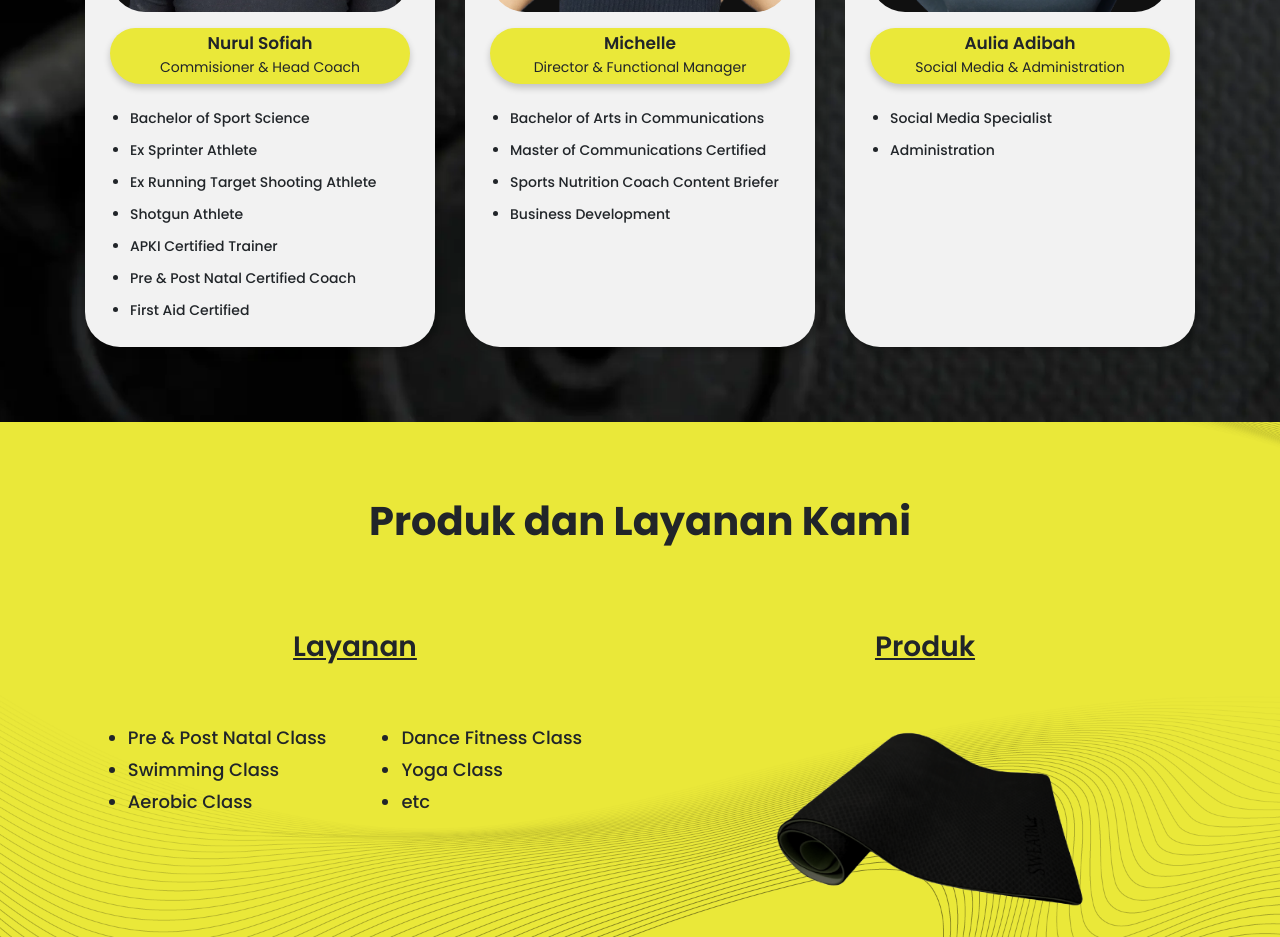
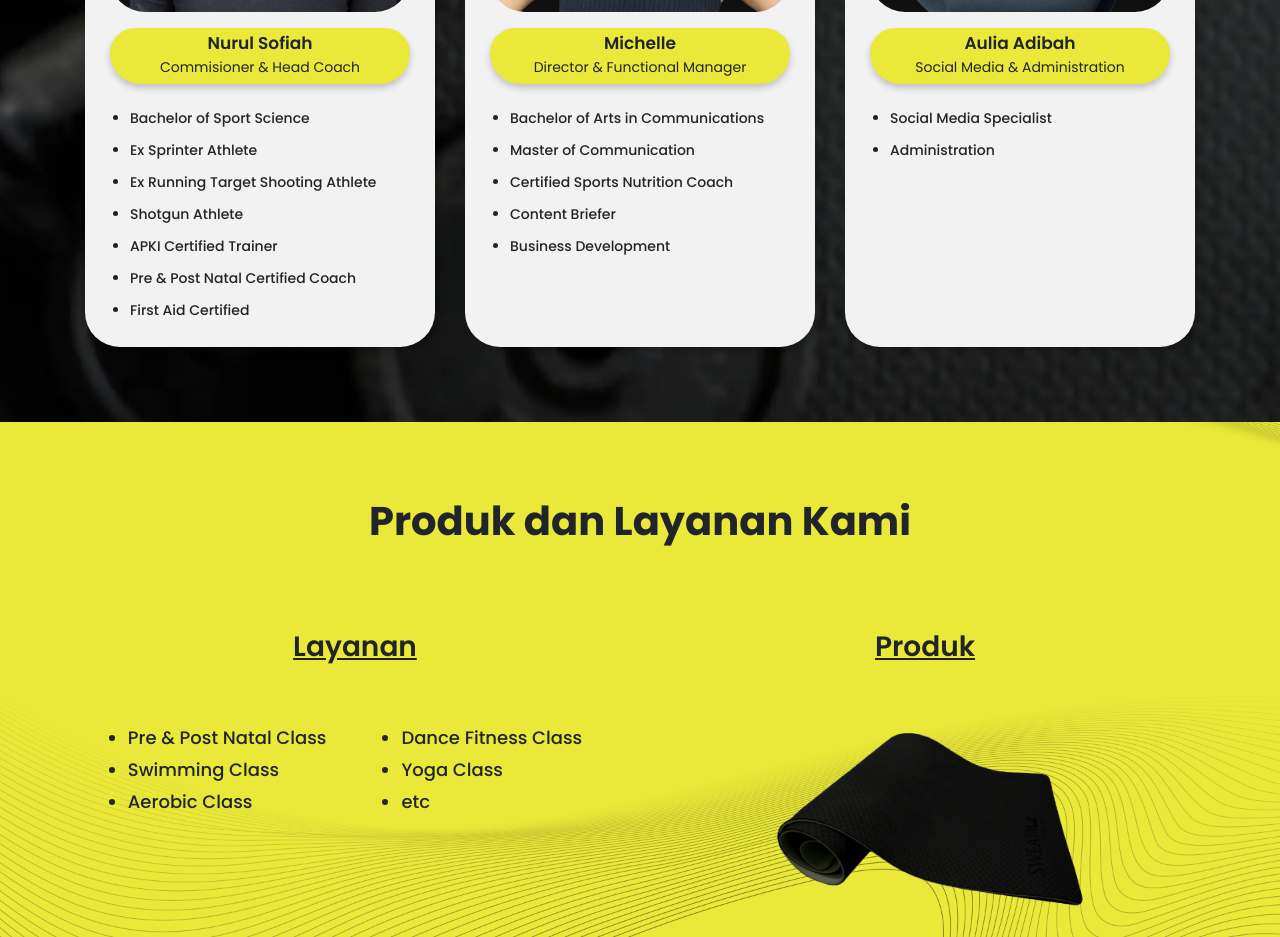
Before and after one commit to wildanrhmn/sweatathome, a Next.js app: page /personaltrainer in a window 1280 px wide. Shown: the part 2060-2997 px from the top of the page. Built offline with nearby package versions, Linux system fonts and the light colour scheme.

Commit message:
[wording] fix typos

```diff
--- a/src/modules/ourteam/OurTeam.tsx
+++ b/src/modules/ourteam/OurTeam.tsx
@@ -50,8 +50,9 @@ export const OurTeam = (): JSX.Element => {
                                     <div className="person__position">
                                         <ul>
                                             <li>Bachelor of Arts in Communications</li>
-                                            <li>Master of Communications Certified</li>
-                                            <li>Sports Nutrition Coach Content Briefer</li>
+                                            <li>Master of Communication</li>
+                                            <li>Certified Sports Nutrition Coach</li>
+                                            <li>Content Briefer</li>
                                             <li>Business Development</li>
                                         </ul>
                                     </div>
```
Also changed, not shown: src/assets/images/client/5.webp.
